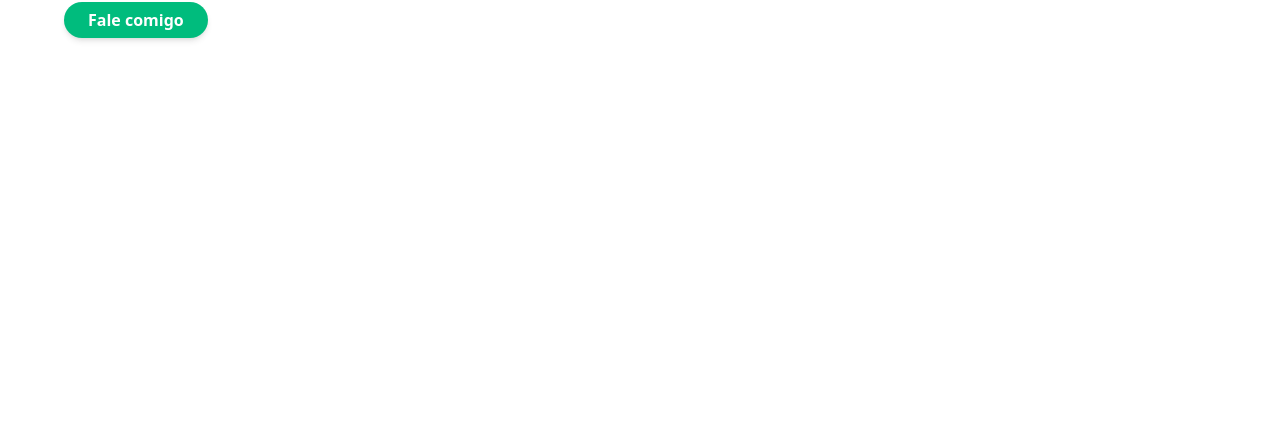
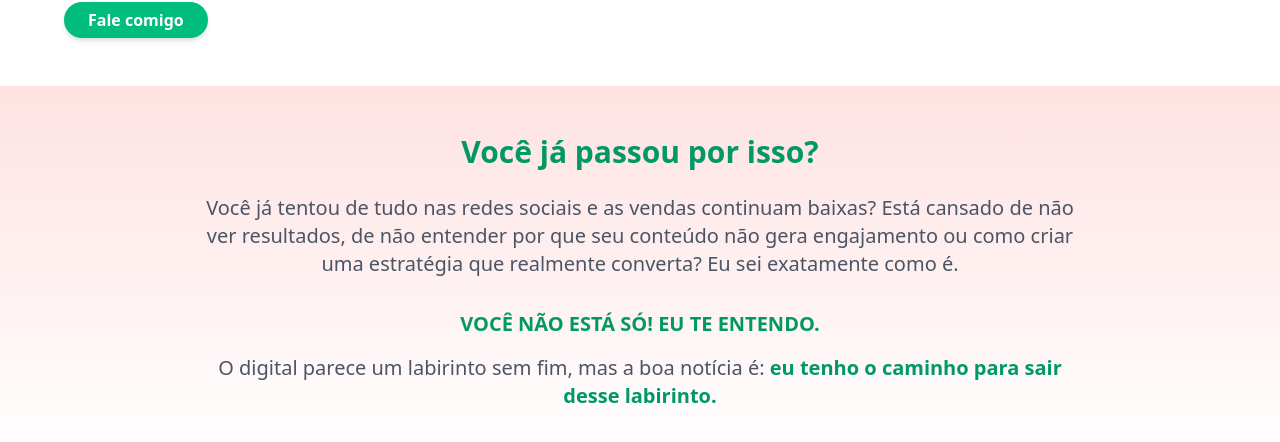
Before and after one commit to mateusmaranhao12/turbo_digital, a Next.js app: page / in a window 1280 px wide. Shown: the part 726-1168 px from the top of the page. Before the commit the page ends 812 px from the top, so only its background shows below. Built offline with nearby package versions, Linux system fonts and the light colour scheme.

Commit message:
Implement JaPassouPorIsso

```diff
--- a/src/app/page.tsx
+++ b/src/app/page.tsx
@@ -1,4 +1,5 @@
 import HeaderAplicacao from "@/components/HeaderAplicacao/HeaderAplicacao"
+import JaPassouPorIsso from "@/components/JaPassouPorIsso/JaPassouPorIsso";
 import SectionLaura from "@/components/SectionLaura/SectionLaura";
 
 export default function Home() {
@@ -6,6 +7,7 @@ export default function Home() {
     <div>
       <HeaderAplicacao />
       <SectionLaura />
+      <JaPassouPorIsso />
     </div>
   );
 }
--- /dev/null
+++ b/src/components/JaPassouPorIsso/JaPassouPorIsso.tsx
@@ -0,0 +1,23 @@
+import { Button } from "@/components/ui/button";
+
+export default function JaPassouPorIsso() {
+    return (
+        <section className="w-full px-6 py-12 bg-gradient-to-b from-red-100">
+            <div className="max-w-4xl mx-auto text-center">
+                <h2 className="text-2xl md:text-3xl font-bold text-emerald-600 mb-6">
+                    Você já passou por isso?
+                </h2>
+
+                <p className="text-lg md:text-xl text-gray-600 mb-8">
+                    Você já tentou de tudo nas redes sociais e as vendas continuam baixas?
+                    Está cansado de não ver resultados, de não entender por que seu conteúdo não gera engajamento ou como criar uma estratégia que realmente converta?
+                    Eu sei exatamente como é.
+                </p>
+                <p className="text-lg md:text-xl font-bold text-emerald-600 uppercase">Você não está só! Eu te entendo.</p>
+                <p className="text-lg md:text-xl text-gray-600 mt-4">
+                    O digital parece um labirinto sem fim, mas a boa notícia é: <span className="font-bold text-emerald-600">eu tenho o caminho para sair desse labirinto.</span>
+                </p>
+            </div>
+        </section>
+    );
+}
```
